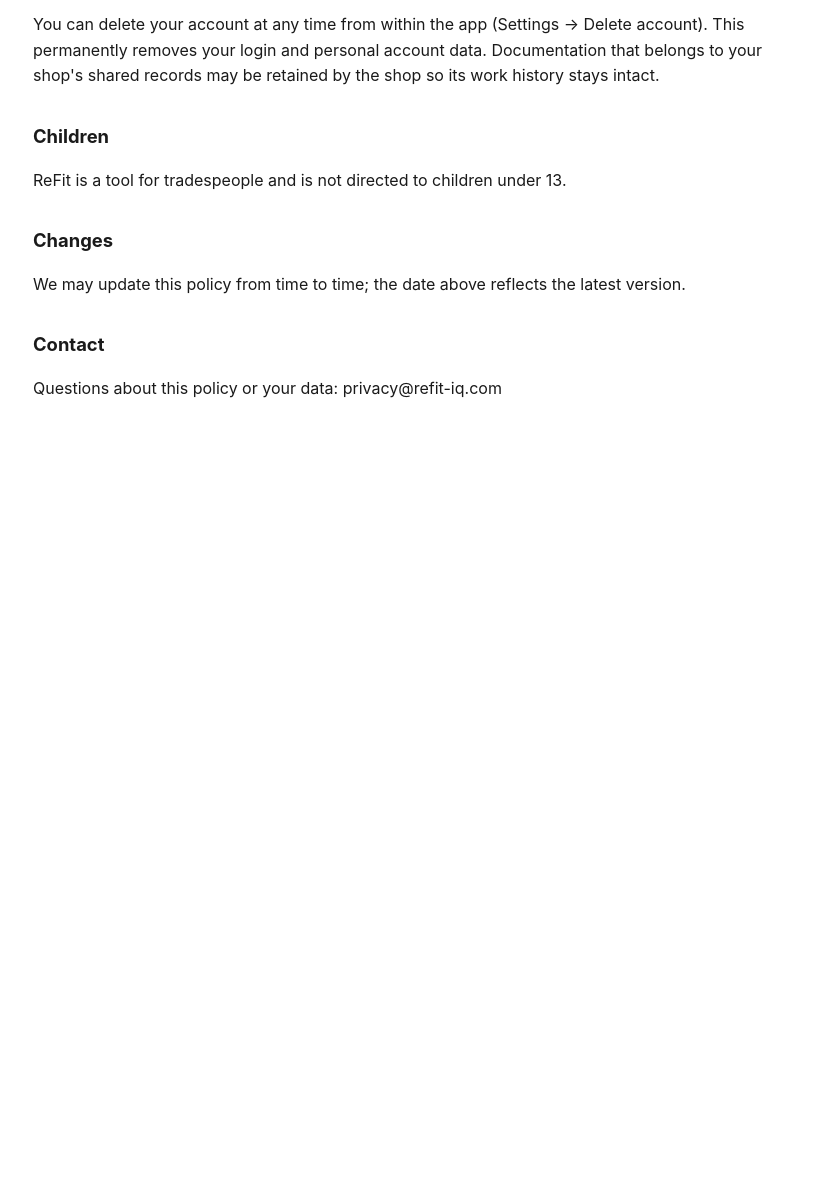
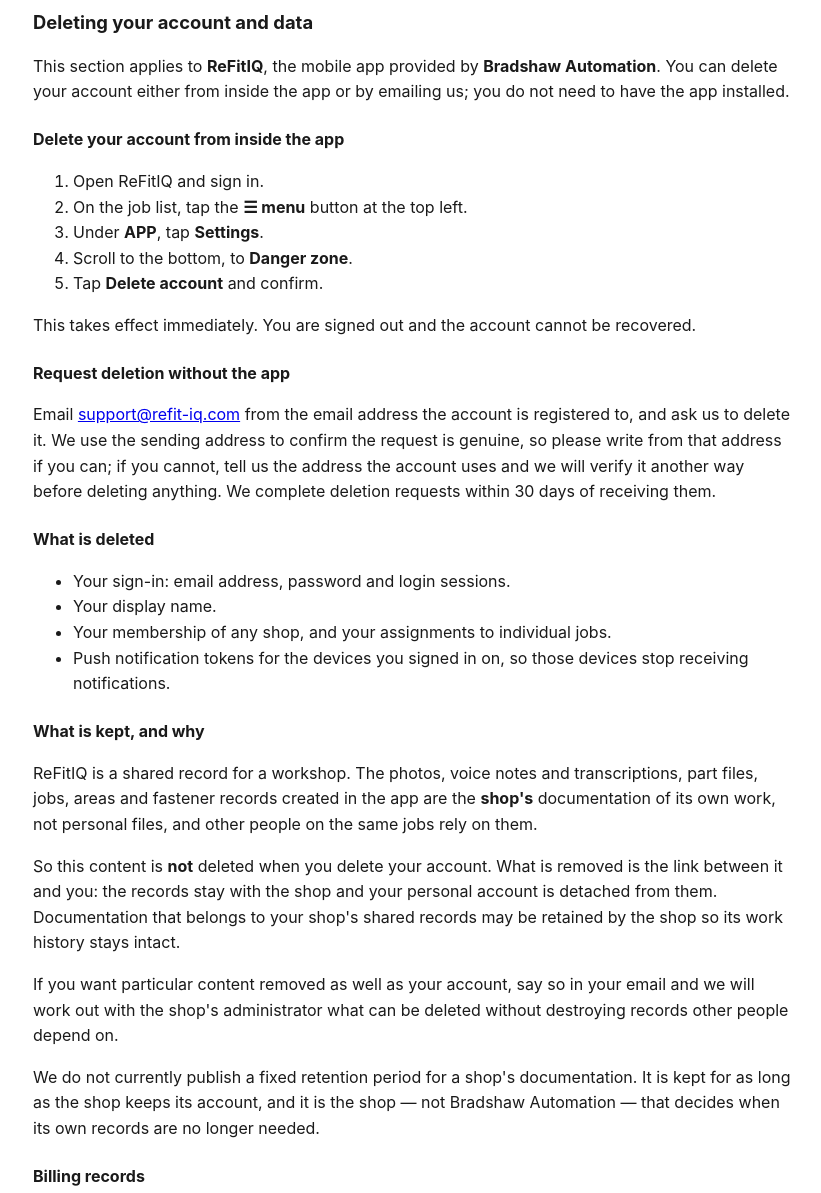
Before and after one commit to djsjwidjdnw/refit-privacy, a plain HTML site: page index.html in a window 1280 px wide. Shown: the part 800-1993 px from the top of the page, without its empty margins (227-1048 px from the left). Before the commit the page ends 1241 px from the top, so only its background shows below. Drawn offline with Linux system fonts and the light colour scheme.

Commit message:
A deletion section Google Play can link to
Play requires a public URL where someone can find out how to delete their
account without installing the app. The section existed but had no anchor,
so there was nothing to link to but the whole policy.

Adds id="account-deletion" and rewrites the section to stand on its own:
the app name as it appears on the listing (ReFitIQ) and the developer
(Bradshaw Automation), the exact in-app path, an email route for people who
cannot sign in, and what actually happens.

The important correction is what gets deleted. The obvious wording would
say the photos and voice notes go with the account. They do not, and
saying so on a page Google reads would be false. Verified against the live
database: jobs, captures, capture_photos and hardware_items all carry
ON DELETE SET NULL, so the content stays with the shop and only the
personal link is removed; shop_members and device_push_tokens are CASCADE
and do go. That is deliberate — deleting a shop owner's account would
otherwise erase the shop's entire work history.

Billing is per shop, not per user: the Stripe customer, subscription and
price ids live on shop_entitlements, so deleting a personal account changes
no billing record and cancels nothing.

No retention period is defined anywhere in the code or the policy, so none
is invented here. The section says plainly that no fixed period is
published and that the shop decides when its own records go, reusing the
existing wording about shop records being retained.

Also adds a pointer to the section from the top of the page, since a
reviewer landing on the policy should not have to read it all to find this,
and a scroll-margin so the anchor does not land flush against the viewport.

```diff
--- a/index.html
+++ b/index.html
@@ -6,13 +6,17 @@
 <title>ReFit — Privacy Policy</title>
 <style>
 body{font-family:-apple-system,Segoe UI,Roboto,sans-serif;max-width:760px;margin:40px auto;padding:0 20px;line-height:1.6;color:#1a1a1a}
-h1{font-size:1.6rem}h2{font-size:1.15rem;margin-top:1.8em}small{color:#666}
+h1{font-size:1.6rem}h2{font-size:1.15rem;margin-top:1.8em}h3{font-size:1rem;margin-top:1.4em;margin-bottom:.4em}small{color:#666}
+/* The deletion section is linked directly from the Play listing, so it must not open
+   flush against the top of the viewport when someone lands on the anchor. */
+h2[id]{scroll-margin-top:16px}
 </style>
 </head>
 <body>
 <h1>ReFit Privacy Policy</h1>
-<small>Last updated: 17 June 2026</small>
-<p>ReFit ("the app") is provided by Bradshaw Automation. This policy explains what information the app collects, how it is used, and the choices you have.</p>
+<small>Last updated: 15 September 2026</small>
+<p>ReFit ("the app", published as <strong>ReFitIQ</strong>) is provided by Bradshaw Automation. This policy explains what information the app collects, how it is used, and the choices you have.</p>
+<p><strong>Looking for how to delete your account?</strong> See <a href="#account-deletion">Deleting your account and data</a>.</p>
 <h2>Information we collect</h2>
 <ul>
 <li><strong>Account information</strong> — your email address, password (stored securely by our authentication provider), and the display name you choose.</li>
@@ -23,8 +27,38 @@ h1{font-size:1.6rem}h2{font-size:1.15rem;margin-top:1.8em}small{color:#666}
 <p>We use this information solely to provide and operate the app — to store your documentation, sync it across your shop's account, and let your team access the records they are permitted to see. We do not use your information for advertising, and we do not sell it.</p>
 <h2>Where it is stored</h2>
 <p>Your data is stored using Supabase, our database and hosting provider, on secured infrastructure. We share information only with service providers that help us operate the app, and only as needed to do so.</p>
-<h2>Deleting your account and data</h2>
-<p>You can delete your account at any time from within the app (Settings → Delete account). This permanently removes your login and personal account data. Documentation that belongs to your shop's shared records may be retained by the shop so its work history stays intact.</p>
+<h2 id="account-deletion">Deleting your account and data</h2>
+<p>This section applies to <strong>ReFitIQ</strong>, the mobile app provided by <strong>Bradshaw Automation</strong>. You can delete your account either from inside the app or by emailing us; you do not need to have the app installed.</p>
+
+<h3>Delete your account from inside the app</h3>
+<ol>
+<li>Open ReFitIQ and sign in.</li>
+<li>On the job list, tap the <strong>☰ menu</strong> button at the top left.</li>
+<li>Under <strong>APP</strong>, tap <strong>Settings</strong>.</li>
+<li>Scroll to the bottom, to <strong>Danger zone</strong>.</li>
+<li>Tap <strong>Delete account</strong> and confirm.</li>
+</ol>
+<p>This takes effect immediately. You are signed out and the account cannot be recovered.</p>
+
+<h3>Request deletion without the app</h3>
+<p>Email <a href="mailto:support@refit-iq.com">support@refit-iq.com</a> from the email address the account is registered to, and ask us to delete it. We use the sending address to confirm the request is genuine, so please write from that address if you can; if you cannot, tell us the address the account uses and we will verify it another way before deleting anything. We complete deletion requests within 30 days of receiving them.</p>
+
+<h3>What is deleted</h3>
+<ul>
+<li>Your sign-in: email address, password and login sessions.</li>
+<li>Your display name.</li>
+<li>Your membership of any shop, and your assignments to individual jobs.</li>
+<li>Push notification tokens for the devices you signed in on, so those devices stop receiving notifications.</li>
+</ul>
+
+<h3>What is kept, and why</h3>
+<p>ReFitIQ is a shared record for a workshop. The photos, voice notes and transcriptions, part files, jobs, areas and fastener records created in the app are the <strong>shop's</strong> documentation of its own work, not personal files, and other people on the same jobs rely on them.</p>
+<p>So this content is <strong>not</strong> deleted when you delete your account. What is removed is the link between it and you: the records stay with the shop and your personal account is detached from them. Documentation that belongs to your shop's shared records may be retained by the shop so its work history stays intact.</p>
+<p>If you want particular content removed as well as your account, say so in your email and we will work out with the shop's administrator what can be deleted without destroying records other people depend on.</p>
+<p>We do not currently publish a fixed retention period for a shop's documentation. It is kept for as long as the shop keeps its account, and it is the shop — not Bradshaw Automation — that decides when its own records are no longer needed.</p>
+
+<h3>Billing records</h3>
+<p>Subscriptions are held against a <em>shop</em>, not against an individual user, and payments are processed by Stripe. Deleting your personal account therefore does not change or cancel a shop's subscription and does not delete any billing record. Stripe retains transaction records under its own terms, and we retain the invoice and subscription history we need in order to meet tax and accounting obligations.</p>
 <h2>Children</h2>
 <p>ReFit is a tool for tradespeople and is not directed to children under 13.</p>
 <h2>Changes</h2>
```
